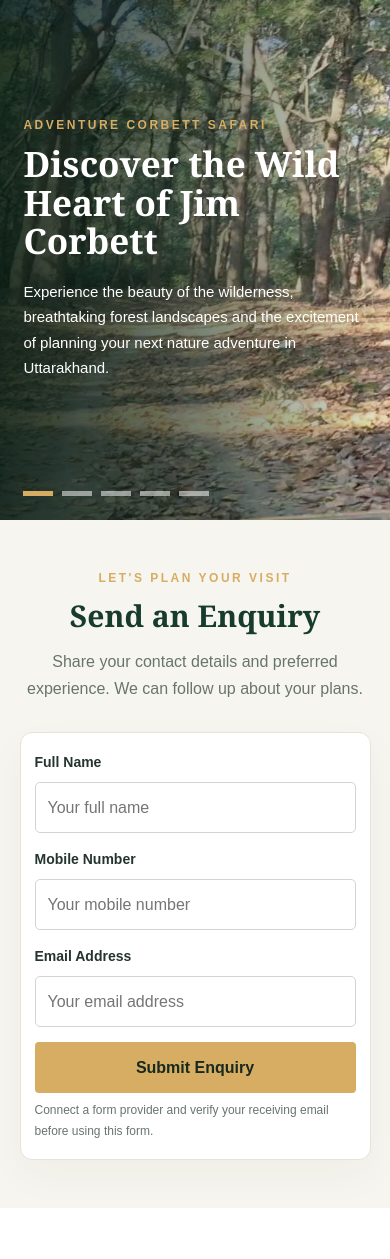
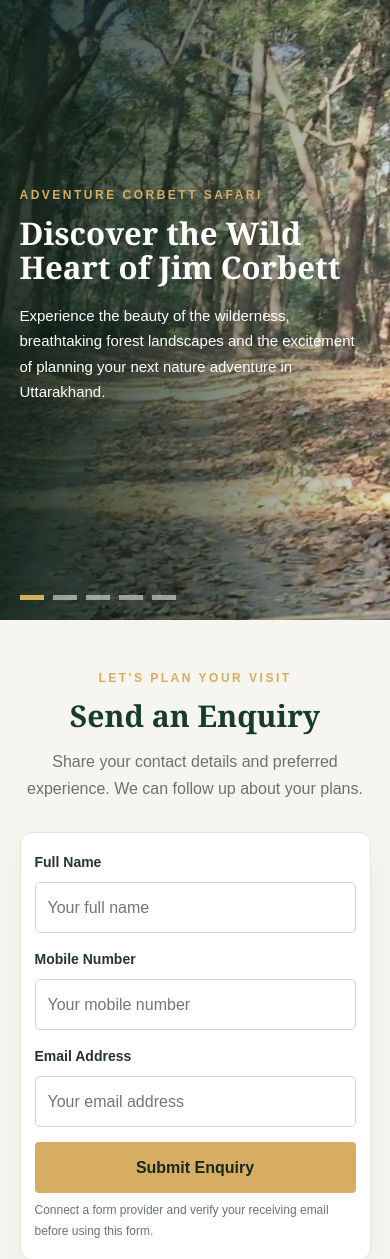
Before and after one commit to rehan953625/adventure-corbett-safari, a PHP site: page / in a window 390 px wide. Shown: the part 74-1333 px from the top of the page. Run offline with PHP 8.4, Linux system fonts and the light colour scheme.

Commit message:
Update style.css

```diff
--- a/assets/css/style.css
+++ b/assets/css/style.css
@@ -29,3 +29,31 @@
 .detail-price strong{color:var(--forest);font-size:18px}
 @media(max-width:760px){.page-hero{min-height:270px}.page-hero-content{padding-block:44px}.detail-section{grid-template-columns:1fr;padding-block:48px}.detail-image{height:320px}}
 @media(min-width:250px) and (max-width:359px){.page-hero{min-height:245px}.page-hero h1{font-size:30px}.detail-section{padding-block:36px}.detail-image{height:250px}.detail-price strong{font-size:15px}}
+
+
+@media (max-width: 600px) {
+  .hero-slider {
+    height: 620px;
+    min-height: 540px;
+  }
+
+  .hero-caption {
+    width: 90%;
+    margin-left: 5%;
+    padding: 35px 0 65px;
+  }
+
+  .hero-caption h1,
+  .hero-caption h2 {
+    font-size: clamp(30px, 8vw, 42px);
+  }
+
+  .slider-controls {
+    left: 5%;
+    bottom: 20px;
+  }
+
+  .slider-dot {
+    width: 24px;
+  }
+}
```
